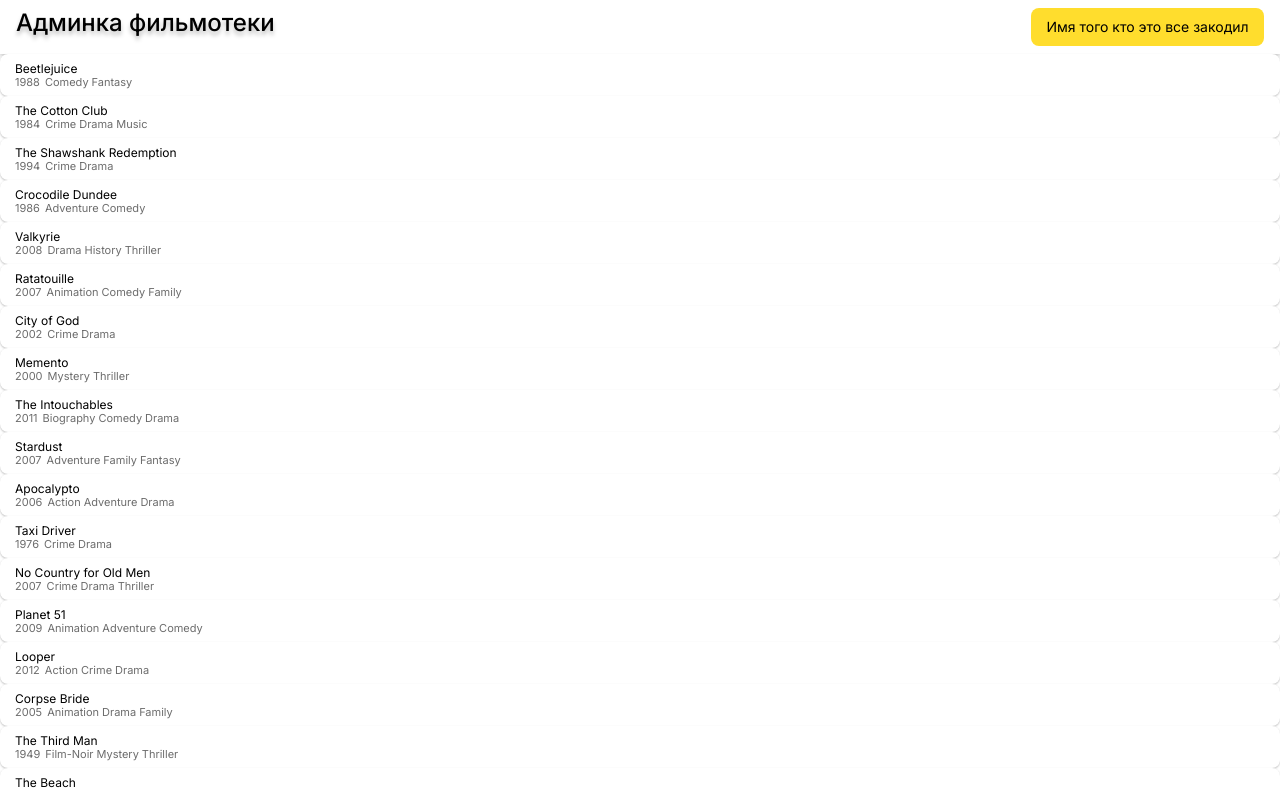
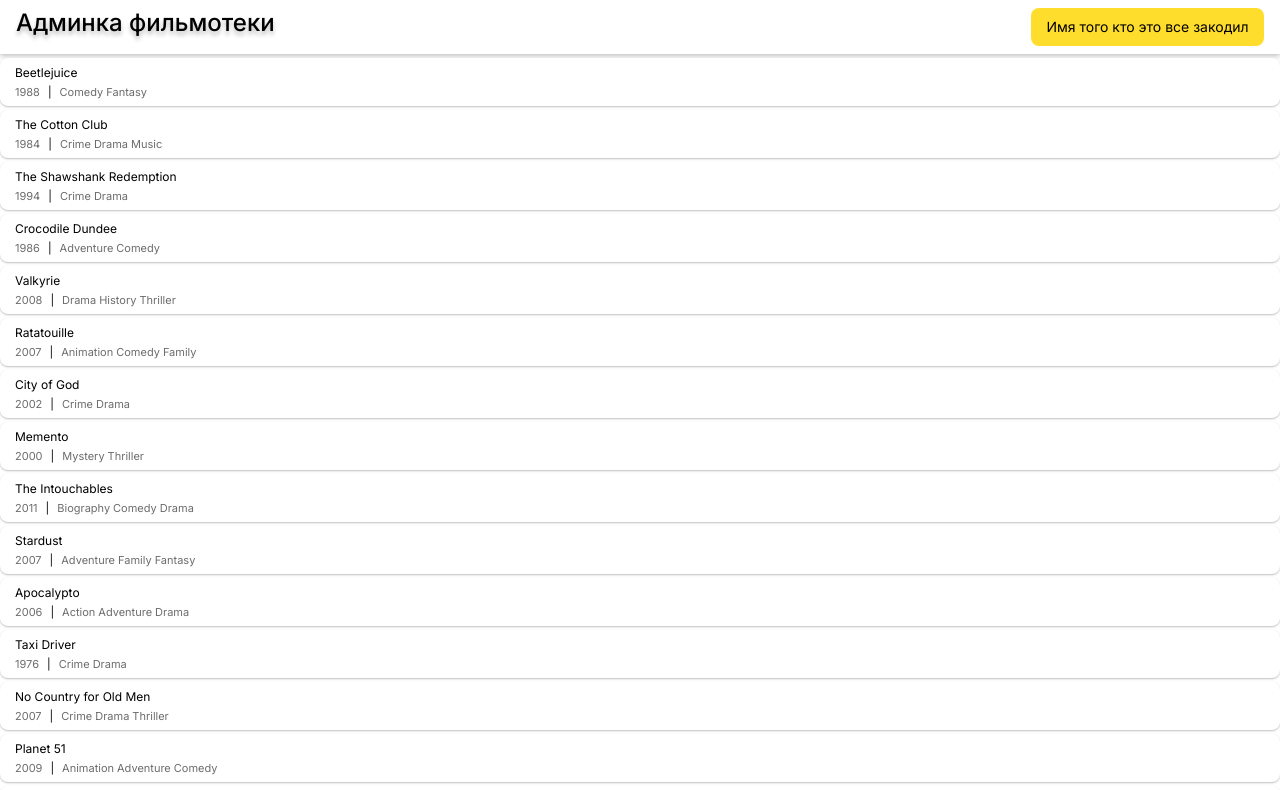
Before and after one commit to nikitanosov1/tinkoff-react-practice, a React (Create React App) app in the folder filmoteka/: page / in a window 1280 px wide. Shown: the top 790 px of the page. Built offline with nearby package versions, Linux system fonts and the light colour scheme; data requests are answered from the project's data file.

Commit message:
fix movie component

```diff
--- a/filmoteka/src/components/Movie/Movie.module.css
+++ b/filmoteka/src/components/Movie/Movie.module.css
@@ -2,11 +2,14 @@
     display: flex;
     flex-direction: column;
     align-items: flex-start;
+    gap: 6px;
 
     background: #FFFFFF;
     box-shadow: 0px 1px 2px rgba(0, 0, 0, 0.25);
     border-radius: 8px;
     padding: 7px 15px 7px 15px;
+    margin-top: 4px;
+    margin-bottom: 4px;
 }
 
 .title {
@@ -33,7 +36,19 @@
 }
 
 .year {
-    margin-right: 5px;
+
+}
+
+.dash {
+    font-family: 'Inter';
+    font-style: normal;
+    font-weight: 400;
+    font-size: 11px;
+    line-height: 13px;
+    margin-left: 8px;
+    margin-right: 8px;
+
+    color: #000000;
 }
 
 .genres {
--- a/filmoteka/src/components/Movie/Movie.tsx
+++ b/filmoteka/src/components/Movie/Movie.tsx
@@ -13,6 +13,9 @@
                 <div className={style.year}>
                     {year ?? 'Год'}
                 </div>
+                <div className={style.dash}>
+                    |
+                </div>
                 <div className={style.genres}>
                     {Array.from(genres).map((genre) => (
                         <div className={style.genre} key={genre}>
```
